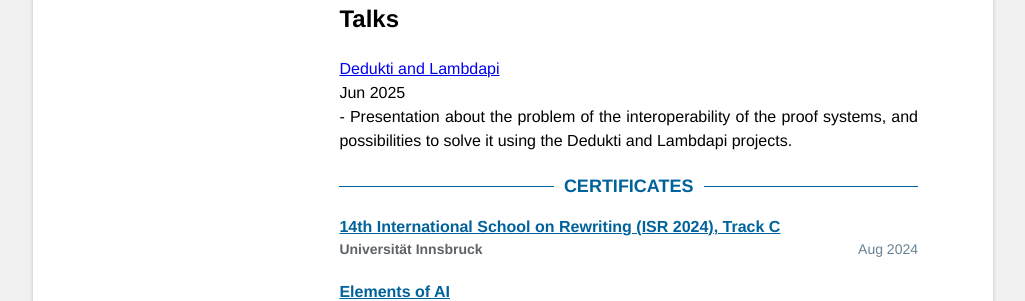
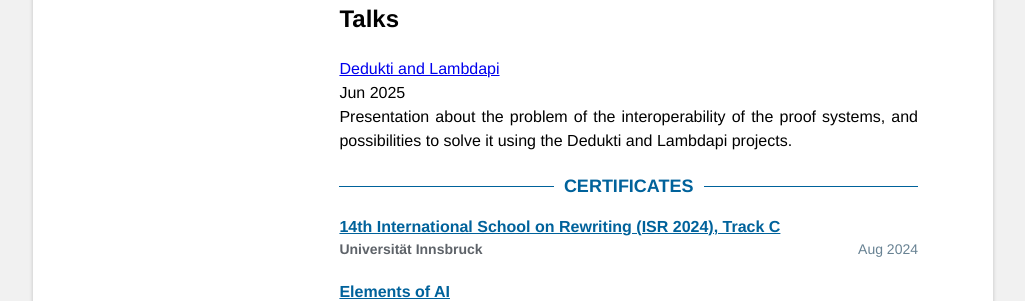
Before and after one commit to mikhirurg/mikhirurg.github.io, a Jekyll site: the page built from index.html, in a window 1280 px wide and 900 px high, scrolled down 1874 px. Shown: the part 152-453 px from the top of the window, without its empty margins (127-1152 px from the left). Built offline with Jekyll 4.4.1, drawn with Linux system fonts in a browser that asks for light colours.

Commit message:
Update talks.html

```diff
--- a/_includes/talks.html
+++ b/_includes/talks.html
@@ -4,16 +4,16 @@
     <h2 class="title">Talks</h2>
     {% for p in talks %}
         <div class="talk">
-            <span>
+            <div>
                 <a class="talk-link" href="{{p.link}}">
                     {{p.title}}
                 </a>
-            </span>
+            </div>
             <div class="organization">
                 {{p.organization}}
                 <span class="time">{{p.time}}</span>
             </div>
-            <span class="details">- {{p.details}}</span>
+            <div class="details"> {{p.details}}</div>
         </div>
     {% endfor %}
 </section>
```
